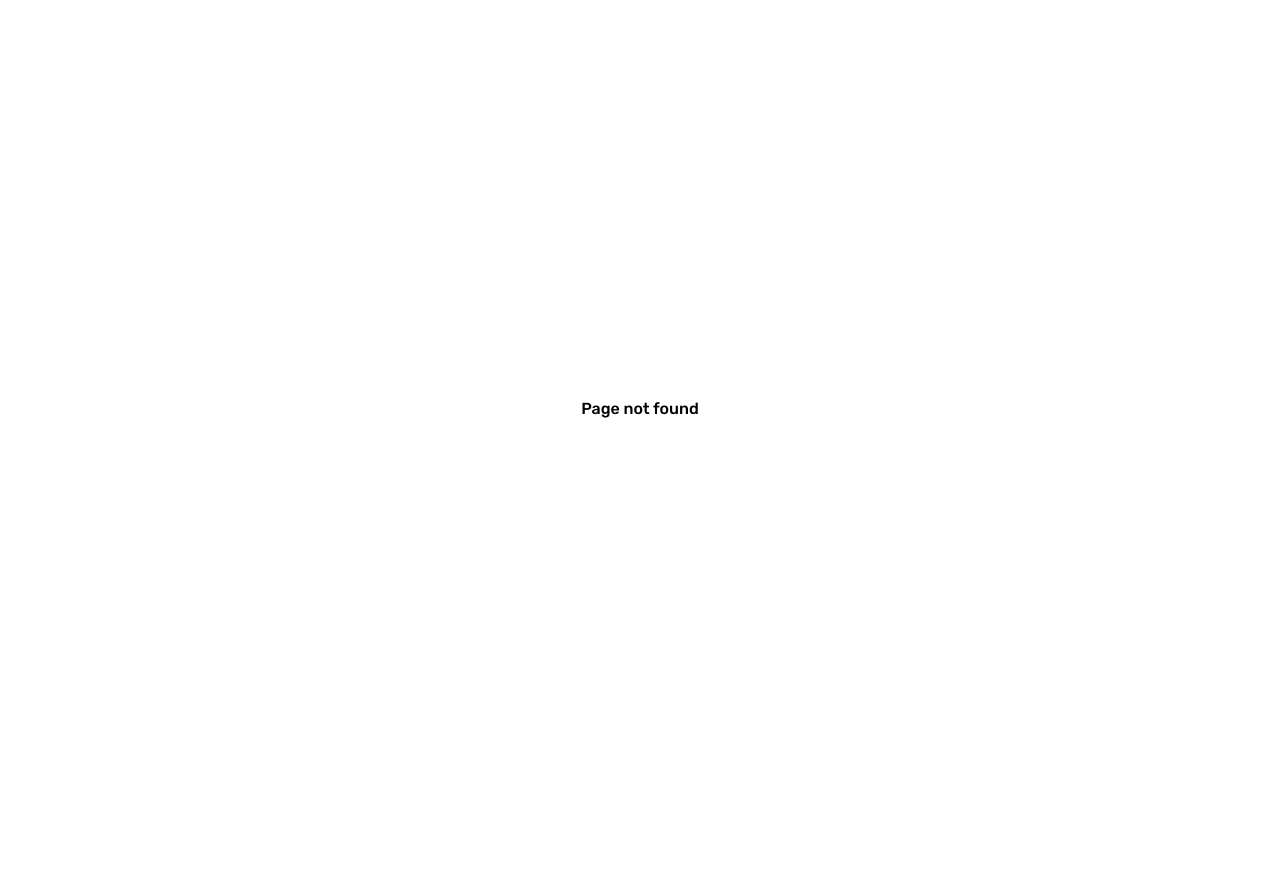
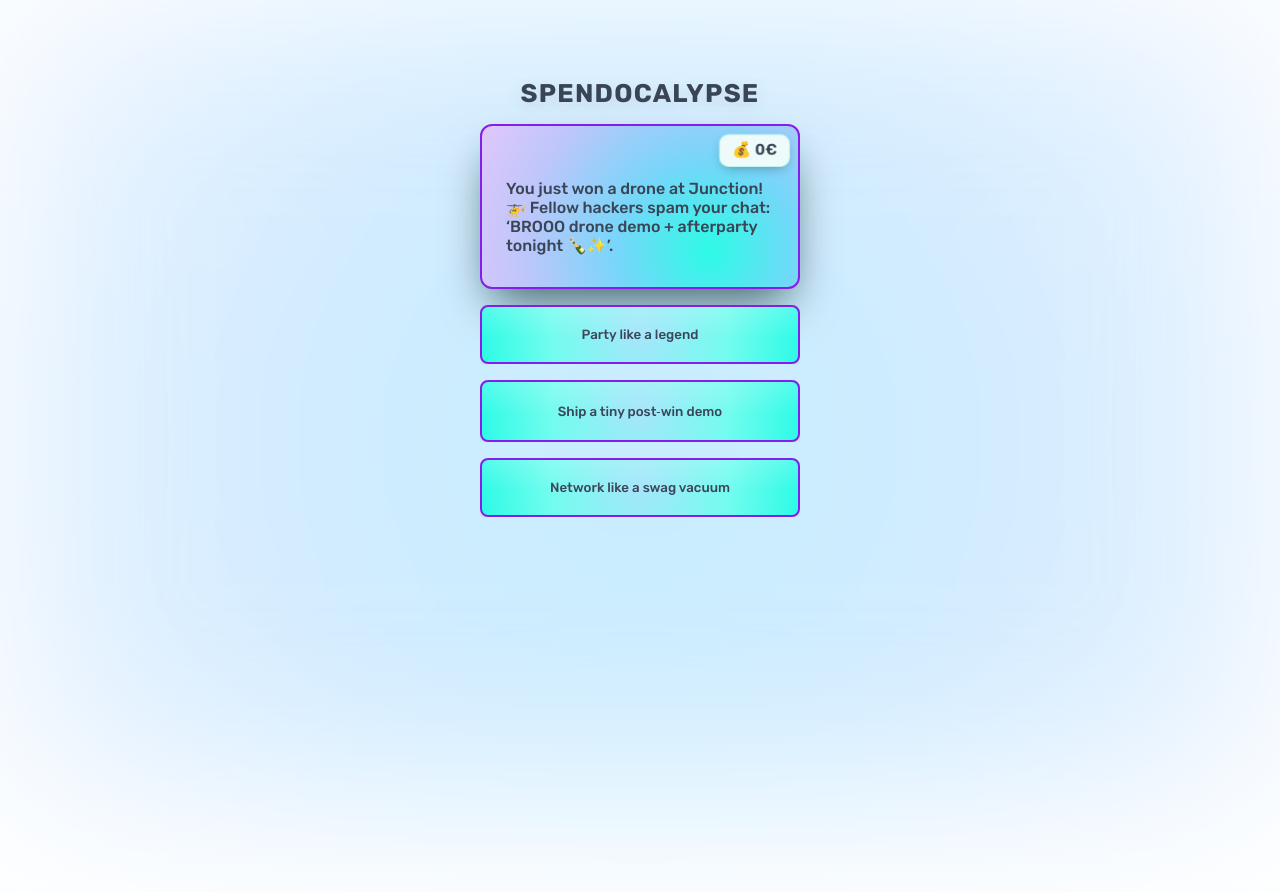
Before and after one commit to hyyris/hrryrr, a Next.js app: page /junction in a window 1280 px wide. Before the commit this address had no page. Shown: the top 892 px of the page. Before the commit the page ends 816 px from the top, so only its background shows below. Built offline with nearby package versions, Linux system fonts and the light colour scheme.

Commit message:
Add junction arc

```diff
--- a/app/(main)/page.tsx
+++ b/app/(main)/page.tsx
@@ -1,5 +1,6 @@
 "use client";
 import { useEffect, useState, useRef } from 'react';
+import { usePathname } from 'next/navigation';
 import ActionButtons from '@/components/action-buttons';
 import { Button } from '@/components/ui/button';
 import {
@@ -11,10 +12,12 @@ import {
 } from '@/components/ui/card';
 
 export default function HomePage() {
-  const [money, setMoney] = useState(100);
+  const pathname = usePathname();
+  const isJunction = pathname === '/junction';
+  const [money, setMoney] = useState(() => isJunction ? 0 : 100);
   const moneyClass = money > 0 ? 'money-positive' : money < 0 ? 'money-negative' : 'money-neutral';
   const formatMoney = (v: number) => v.toString().replace(/\B(?=(\d{3})+(?!\d))/g, ' ');
-  const [token, setToken] = useState('');
+  const [token, setToken] = useState(() => isJunction ? 'q0|0' : '');
   const [loading, setLoading] = useState(true);
   const [error, setError] = useState<string | null>(null);
   const [restart, setRestart] = useState(0);
@@ -135,12 +138,12 @@ export default function HomePage() {
                 </p>
                 <p className="text-muted-foreground text-sm">Final score: <span className={moneyClass}>{formatMoney(money)}€</span></p>
                 <Button onClick={() => {
-                  setMoney(100);
+                  setMoney(isJunction ? 0 : 100);
                   setSelections([]);
                   setLastConsequence(null);
                   setError(null);
                   setQuestion(null);
-                  setToken('');
+                  setToken(isJunction ? 'q0|0' : '');
                   setRestart((n) => n + 1);
                 }}>
                   <span className="inline-flex items-center gap-1"><span>Try again</span><span aria-hidden>↺</span></span>
--- /dev/null
+++ b/app/junction/page.tsx
@@ -0,0 +1 @@
+export { default } from '../(main)/page';
--- a/lib/game/questions.json
+++ b/lib/game/questions.json
@@ -1,6 +1,15 @@
 {
   "start": "q1",
   "questions": {
+    "q0": {
+      "id": "q0",
+      "text": "You just won a drone at Junction! 🚁 Fellow hackers spam your chat: ‘BROOO drone demo + afterparty tonight 🍾✨’.",
+      "options": [
+        { "id": "a", "text": "Party like a legend", "consequence": "You buy drinks for everyone and attempt to crowd surf in a bar with 7 people. You wake up missing a shoe and dignity.", "delta": -85, "next": "q2" },
+        { "id": "b", "text": "Ship a tiny post‑win demo", "consequence": "You polish code; hype builds, wallet unchanged.", "delta": 0, "next": "q29" },
+        { "id": "c", "text": "Network like a swag vacuum", "consequence": "You orbit sponsor booths, harvest free merch, sticker armor, and 37 fresh LinkedIn connects.", "delta": 20, "next": "q3" }
+      ]
+    },
     "q1": {
       "id": "q1",
       "text": "You just graduated! 🎓 Your relatives hand you €100 as a gift. Your friends spam your phone: “BROOO we’re going OUT tonight 🍾✨”.",
```
